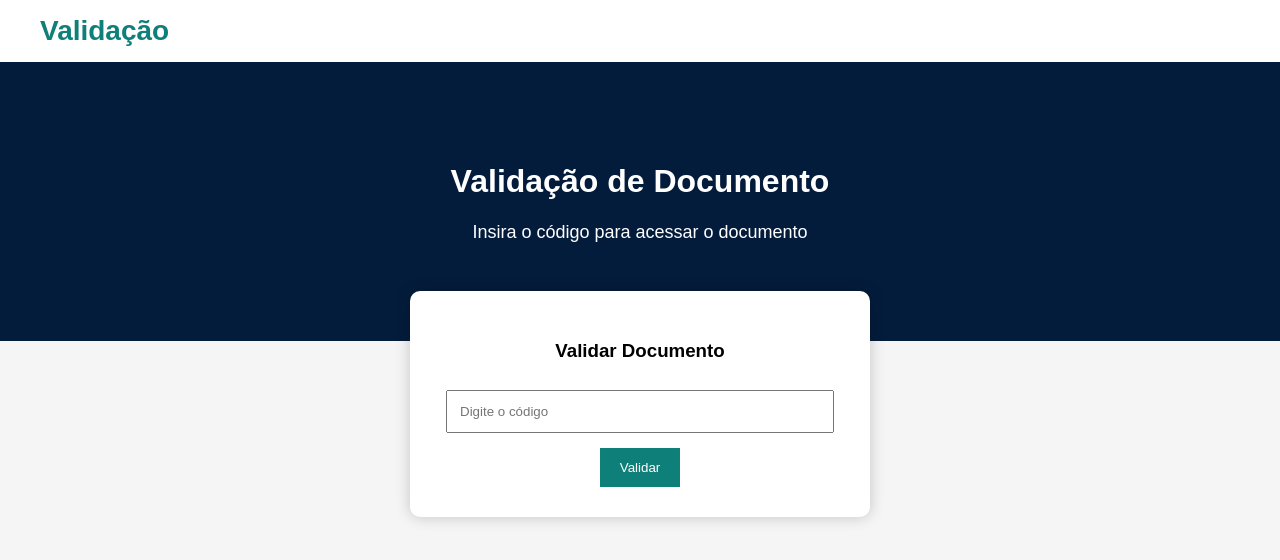
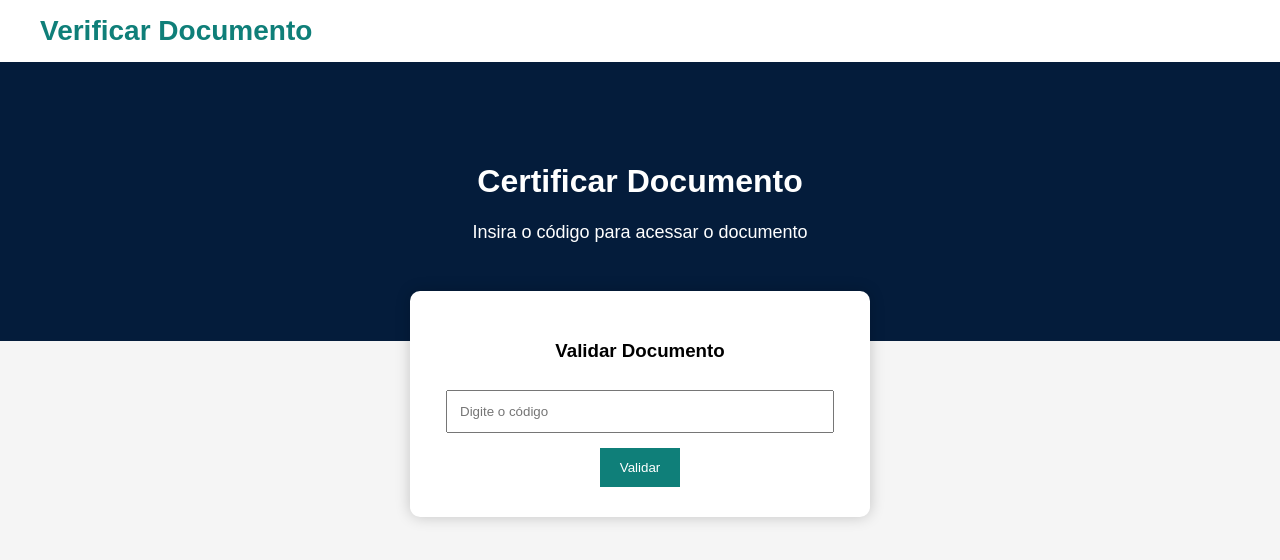
Before and after one commit to ridigital065-ship-it/validacaoassinatura, a plain HTML site: page index.html in a window 1280 px wide. Drawn offline with Linux system fonts and the light colour scheme.

Commit message:
Update index.html

```diff
--- a/index.html
+++ b/index.html
@@ -2,7 +2,7 @@
 <html lang="pt-br">
 <head>
 <meta charset="UTF-8">
-<title>Validação de Documento</title>
+<title>Certificar Assinatura</title>
 
 <style>
 body {
@@ -96,12 +96,12 @@ img {
 
 <!-- TOPO -->
 <div class="topo">
-  <div class="logo">Validação</div>
+  <div class="logo">Verificar Documento</div>
 </div>
 
 <!-- BANNER -->
 <div class="banner">
-  <h1>Validação de Documento</h1>
+  <h1>Certificar Documento</h1>
   <p>Insira o código para acessar o documento</p>
 </div>
 
```
